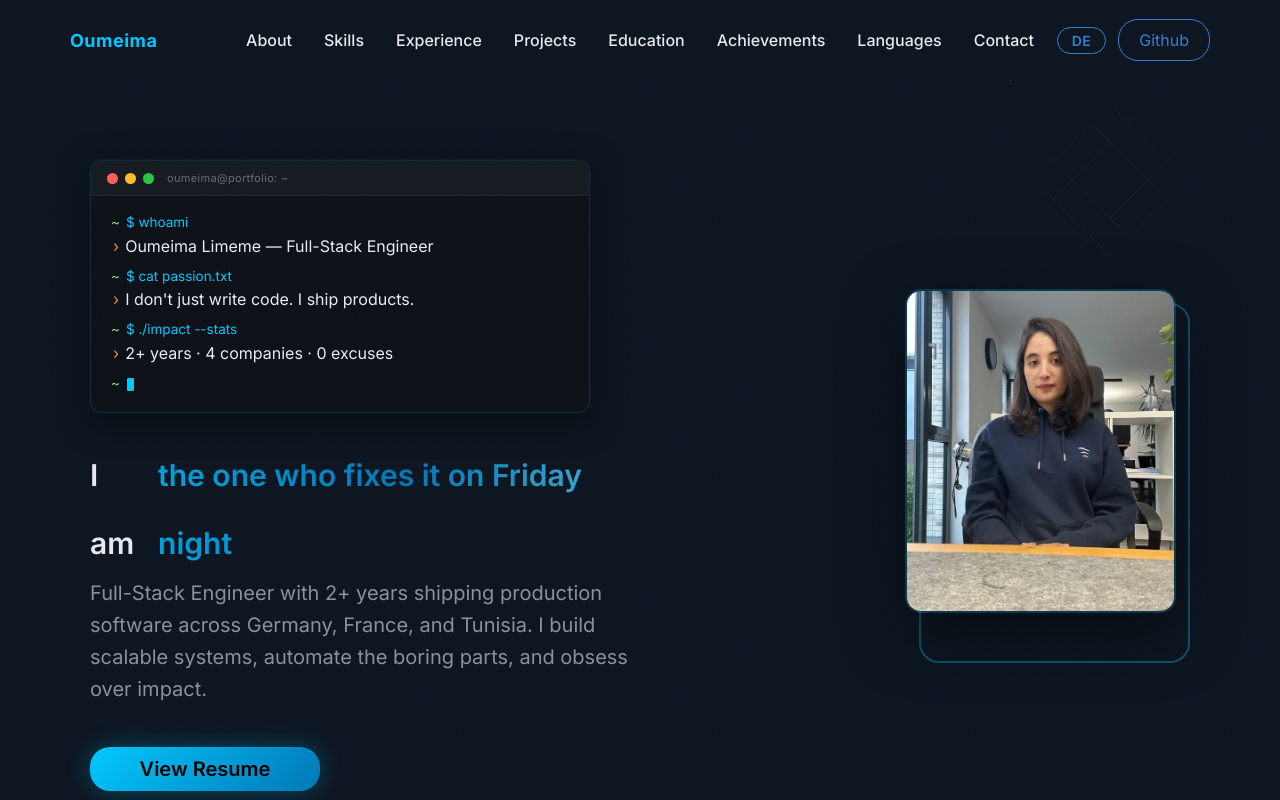
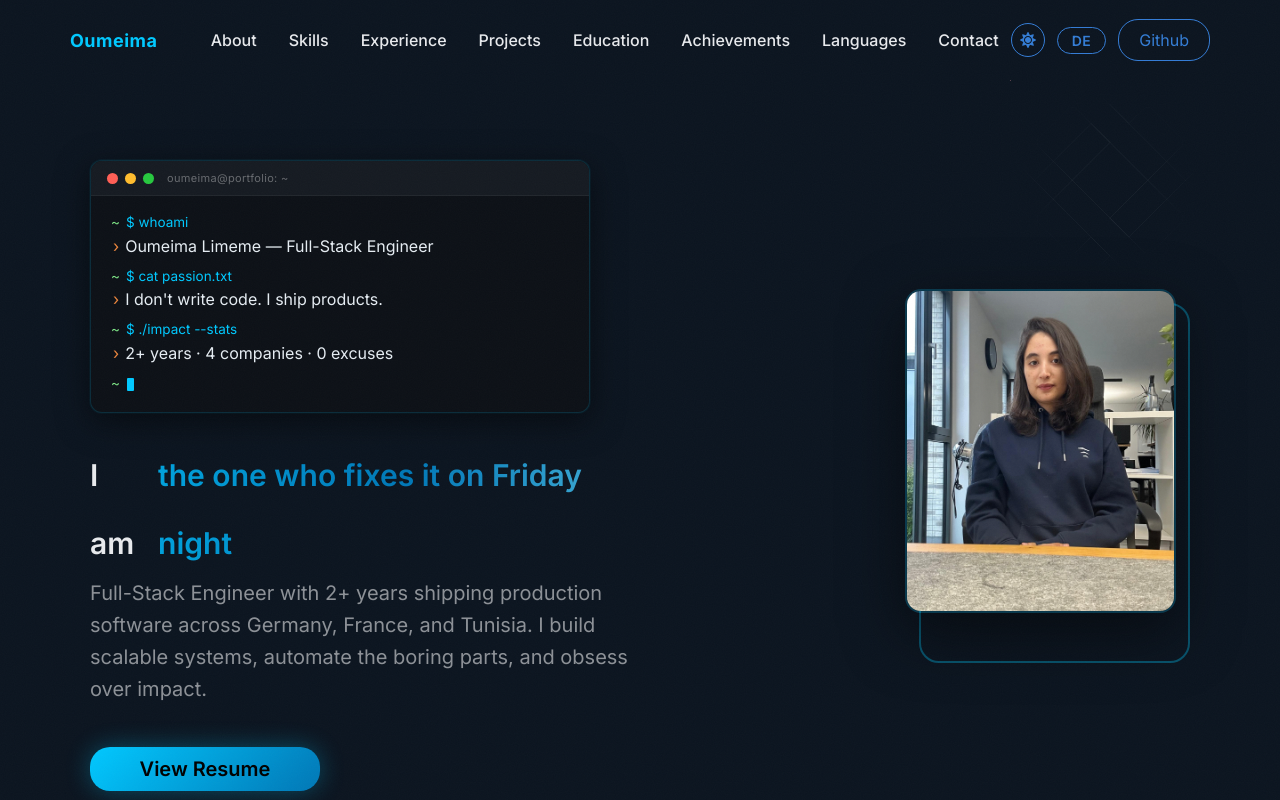
Before and after one commit to OumaymaLimeme/Portfolio, a React (Create React App) app: page / in a window 1280 px wide. Shown: the top 800 px of the page. Built offline with nearby package versions, Linux system fonts and the light colour scheme.

Commit message:
add light mode

```diff
--- a/src/App.js
+++ b/src/App.js
@@ -39,17 +39,27 @@ const GrainOverlay = styled.div`
   background-size: 256px 256px;
 `
 function App() {
-  // eslint-disable-next-line no-unused-vars
-  const [darkMode, setDarkMode] = useState(true);
+    const [darkMode, setDarkMode] = useState(() => {
+    const saved = localStorage.getItem("darkMode");
+    return saved !== null ? saved === "true" : true;
+  });
   const [openModal, setOpenModal] = useState({ state: false, project: null });
   console.log(openModal)
+
+  const toggleDarkMode = () => {
+    setDarkMode(prev => {
+      localStorage.setItem("darkMode", String(!prev));
+      return !prev;
+    });
+  };
+
   return (
     <ThemeProvider theme={darkMode ? darkTheme : lightTheme}>
       <Router >
         <CursorGlow />
         <GrainOverlay />
         <ScrollProgress />
-        <Navbar />
+        <Navbar darkMode={darkMode} toggleDarkMode={toggleDarkMode} />
         <Body>
           <HeroSection />
           <Wrapper>
--- a/src/components/Navbar/NavbarStyledComponent.js
+++ b/src/components/Navbar/NavbarStyledComponent.js
@@ -233,3 +233,23 @@ export const LangToggle = styled.button`
     color: white;
   }
 `;
+
+export const ThemeToggle = styled.button`
+  border: 1.8px solid hsla(213, 84%, 58%, 0.884);
+  background: transparent;
+  color: hsla(213, 84%, 58%, 0.884);
+  border-radius: 50%;
+  width: 34px;
+  height: 34px;
+  display: flex;
+  align-items: center;
+  justify-content: center;
+  font-size: 16px;
+  cursor: pointer;
+  margin-right: 12px;
+  transition: all 0.3s ease-in-out;
+  &:hover {
+    background: hsla(213, 84%, 58%, 0.884);
+    color: white;
+  }
+`;
--- a/src/components/Navbar/index.js
+++ b/src/components/Navbar/index.js
@@ -11,13 +11,14 @@ import {
   MobileMenu,
   MobileLink,
   LangToggle,
+  ThemeToggle,
 } from "./NavbarStyledComponent";
-import { FaBars } from "react-icons/fa";
+import { FaBars, FaSun, FaMoon } from "react-icons/fa";
 import { Bio } from "../../data/constants";
 import { useTheme } from "styled-components";
 import { useTranslation } from "react-i18next";
 
-const Navbar = () => {
+const Navbar = ({ darkMode, toggleDarkMode }) => {
   const [isOpen, setIsOpen] = React.useState(false);
   const theme = useTheme();
   const { t, i18n } = useTranslation();
@@ -55,6 +56,9 @@ const Navbar = () => {
           <NavLink href="#contact">{t("nav.contact")}</NavLink>
         </NavItems>
         <ButtonContainer>
+          <ThemeToggle onClick={toggleDarkMode} title={darkMode ? "Switch to light mode" : "Switch to dark mode"}>
+            {darkMode ? <FaSun /> : <FaMoon />}
+          </ThemeToggle>
           <LangToggle onClick={toggleLang} style={{ marginRight: "12px" }}>
             {i18n.language === "en" ? "DE" : "EN"}
           </LangToggle>
@@ -89,6 +93,9 @@ const Navbar = () => {
               {t("nav.contact")}
             </MobileLink>
             <div style={{ display: "flex", gap: "10px", alignItems: "center" }}>
+              <ThemeToggle onClick={toggleDarkMode} title={darkMode ? "Switch to light mode" : "Switch to dark mode"}>
+                {darkMode ? <FaSun /> : <FaMoon />}
+              </ThemeToggle>
               <LangToggle onClick={toggleLang}>
                 {i18n.language === "en" ? "DE" : "EN"}
               </LangToggle>
--- a/src/locales/en.json
+++ b/src/locales/en.json
@@ -15,7 +15,7 @@
     "title": "oumeima@portfolio: ~",
     "lines": [
       { "cmd": "whoami", "out": "Oumeima Limeme — Full-Stack Engineer" },
-      { "cmd": "cat passion.txt", "out": "I don't just write code. I ship products." },
+      { "cmd": "cat passion.txt", "out": "I don't write code. I ship products." },
       { "cmd": "./impact --stats", "out": "2+ years · 4 companies · 0 excuses" }
     ]
   },
--- a/src/utils/Themes.js
+++ b/src/utils/Themes.js
@@ -14,9 +14,12 @@ export const darkTheme = {
 export const lightTheme = {
     bg:"#FFFFFF",
     bgLight: "#f0f0f0",
-    primary:"#be1adb",
+    primary:"#0064A0",
     text_primary:"#111111",
     text_secondary:"#48494a",
     card:"#FFFFFF",
+    card_light: "#e8e8e8",
     button:"#5c5b5b",
+    white:"#FFFFFF",
+    black:"#000000",
 }
```
